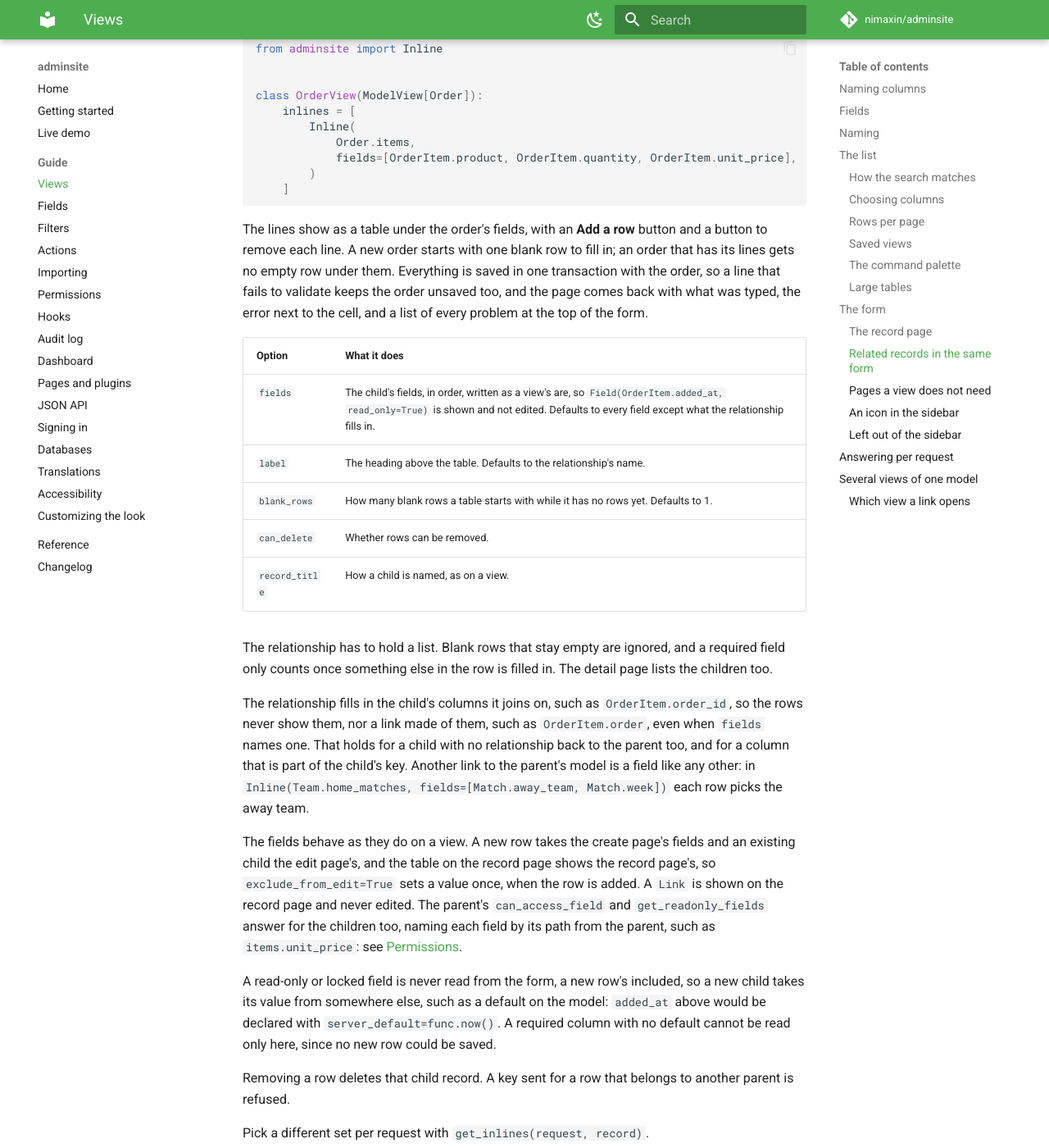
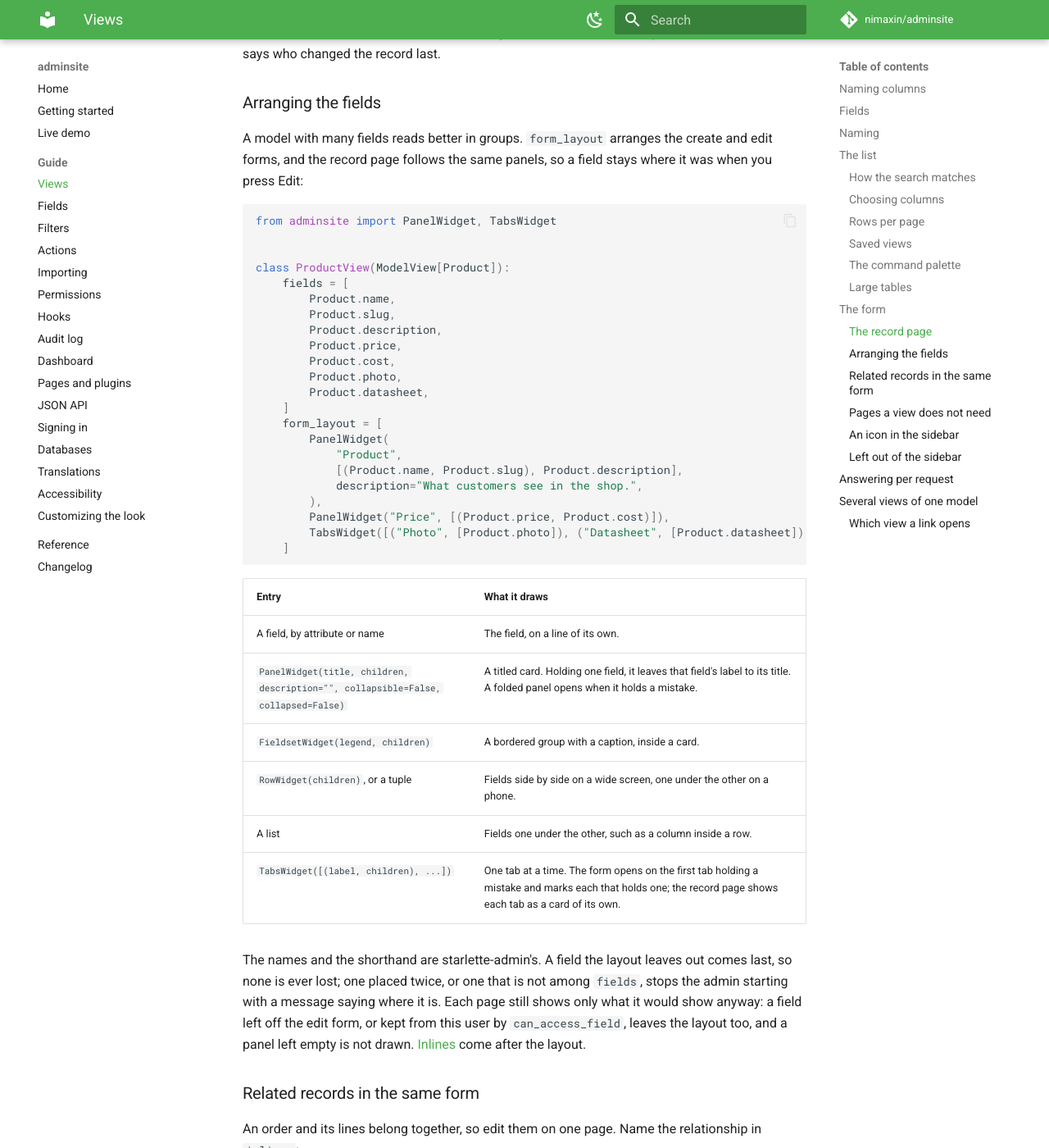
Before and after one commit to nimaxin/adminsite, an MkDocs documentation site: the page built from docs/views.md, in a window 1280 px wide and 1400 px high, scrolled down 8951 px. Shown: the whole window at 82% size. Built offline with MkDocs 1.6.1 and Material for MkDocs 9.7.7, drawn with Linux system fonts in a browser that asks for light colours; comment, search, counter and statistics services are not loaded; some of the changed text lies outside the part shown.

Commit message:
docs: describe the record page, the forms and form_layout

````diff
--- a/docs/views.md
+++ b/docs/views.md
@@ -328,6 +328,7 @@ index on the columns you sort by, primary key last, such as `(created_at, id)`.
 | Setting | What it does |
 |---|---|
 | `fields` | The fields, in order, as under [Fields](#fields). A relationship, such as `Order.customer`, gives a picker. |
+| `form_layout` | Panels, rows and tabs for the forms and the record page, as under [Arranging the fields](#arranging-the-fields). |
 | `read_only=True` on a field | Shown, but never read back from what was submitted. `get_readonly_fields(request, record)` locks more for one user or one record. |
 | `can_create`, `can_edit`, `can_delete` | Switch those pages off. See [Permissions](permissions.md). |
 | `can_view_detail`, `can_export` | Switch off the record page and the CSV export. |
@@ -338,8 +339,9 @@ record too, as in starlette-admin, so the model or a hook fills it in.
 
 ### The record page
 
-The record page shows every field, and the forms the ones that can be edited. A field nobody should
-post back is left off the forms:
+The record page lists the fields as a table, a row per field with its label beside its value, and
+the forms show the ones that can be edited, one to a line. A field nobody should post back is left
+off the forms:
 
 ```python
 class UserView(ModelView[User]):
@@ -357,6 +359,55 @@ A link to many records, such as `invoices` above, is the exception. It is never
 since a user may have thousands: the page names the first 20 and says how many more there are, in
 two small queries. Both read through the linked model's own view, so its `scope_query` applies to
 the names and to the count.
+
+A linked record's name links to its own page wherever its view lets this user open it, for a link
+to one record and for each record a link to many names. With the [audit log](audit.md) on, a line
+under the title says who changed the record last.
+
+### Arranging the fields
+
+A model with many fields reads better in groups. `form_layout` arranges the create and edit forms,
+and the record page follows the same panels, so a field stays where it was when you press Edit:
+
+```python
+from adminsite import PanelWidget, TabsWidget
+
+
+class ProductView(ModelView[Product]):
+    fields = [
+        Product.name,
+        Product.slug,
+        Product.description,
+        Product.price,
+        Product.cost,
+        Product.photo,
+        Product.datasheet,
+    ]
+    form_layout = [
+        PanelWidget(
+            "Product",
+            [(Product.name, Product.slug), Product.description],
+            description="What customers see in the shop.",
+        ),
+        PanelWidget("Price", [(Product.price, Product.cost)]),
+        TabsWidget([("Photo", [Product.photo]), ("Datasheet", [Product.datasheet])]),
+    ]
+```
+
+| Entry | What it draws |
+|---|---|
+| A field, by attribute or name | The field, on a line of its own. |
+| `PanelWidget(title, children, description="", collapsible=False, collapsed=False)` | A titled card. Holding one field, it leaves that field's label to its title. A folded panel opens when it holds a mistake. |
+| `FieldsetWidget(legend, children)` | A bordered group with a caption, inside a card. |
+| `RowWidget(children)`, or a tuple | Fields side by side on a wide screen, one under the other on a phone. |
+| A list | Fields one under the other, such as a column inside a row. |
+| `TabsWidget([(label, children), ...])` | One tab at a time. The form opens on the first tab holding a mistake and marks each that holds one; the record page shows each tab as a card of its own. |
+
+The names and the shorthand are starlette-admin's. A field the layout leaves out comes last, so
+none is ever lost; one placed twice, or one that is not among `fields`, stops the admin starting
+with a message saying where it is. Each page still shows only what it would show anyway: a field
+left off the edit form, or kept from this user by `can_access_field`, leaves the layout too, and a
+panel left empty is not drawn. [Inlines](#related-records-in-the-same-form) come after the layout.
 
 ### Related records in the same form
 
````
Also changed, not shown: CHANGELOG.md (+4 -2 lines), docs/reference.md (+8 -0 lines).
